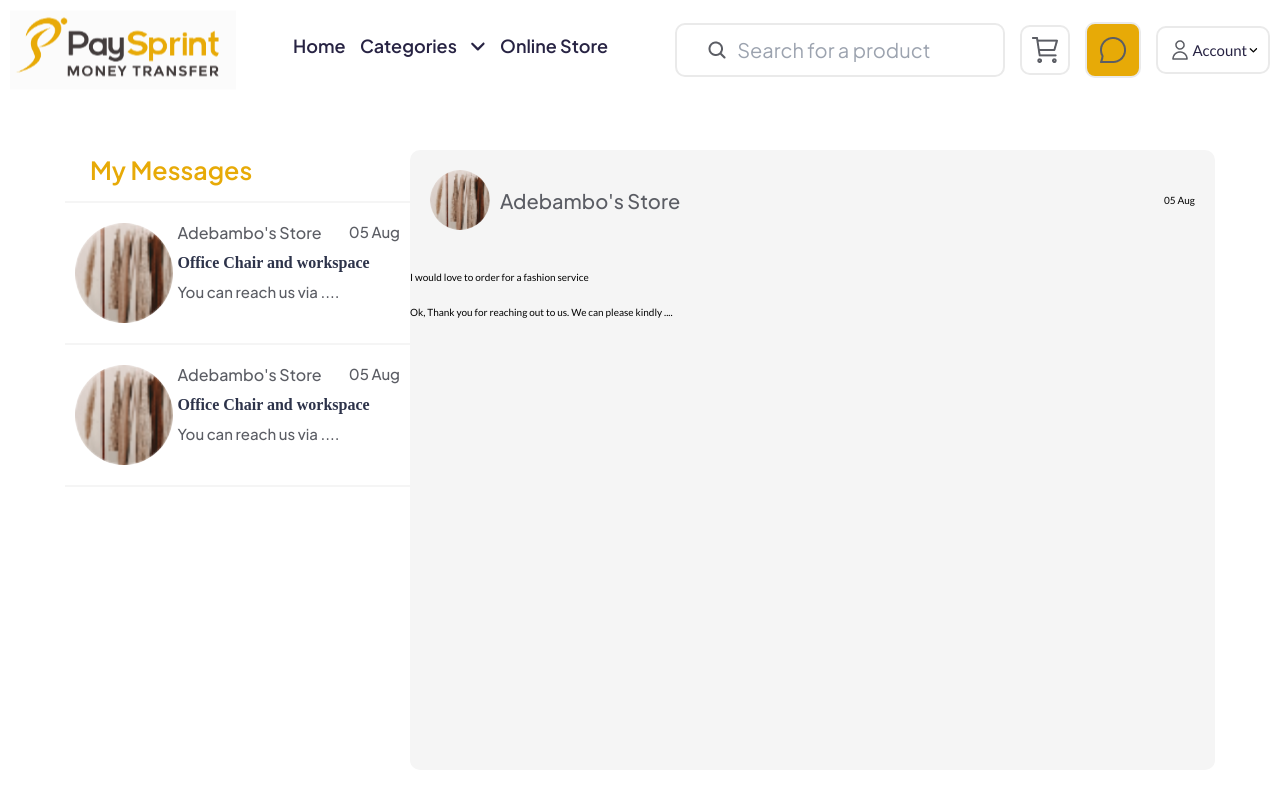
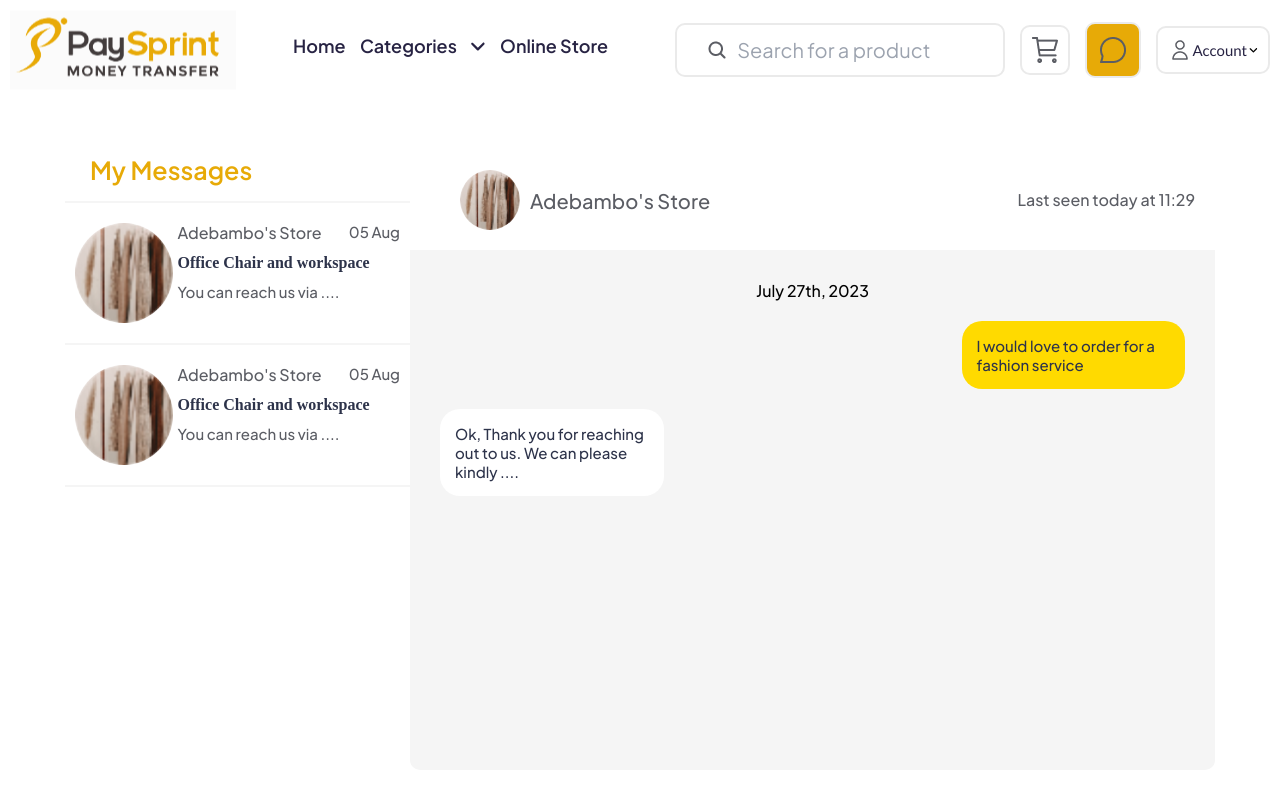
Before and after one commit to adejosh01/paysprint-estore, a React (Create React App) app: page /messages in a window 1280 px wide. Both pictures are taken after a click on the element 237 px from the left and 273 px from the top of the page. Shown: the top 800 px of the page. Built offline with nearby package versions, Linux system fonts and the light colour scheme.

Commit message:
remain "to compose"

```diff
--- a/src/pages/messages/messages.page.jsx
+++ b/src/pages/messages/messages.page.jsx
@@ -53,8 +53,9 @@ export const Messages = ({title}) => {
                                 <img src={profileIcon} alt="profile icon" />
                                 <h4> Adebambo's Store </h4>
                             </div>
-                            <p> 05 Aug </p>
+                            <p> Last seen today at 11:29 </p>
                         </div>
+                        <p className='thedate'> July 27th, 2023 </p>
                         <div>
                             <p>
                                 I would love to order for a fashion service
@@ -65,7 +66,9 @@ export const Messages = ({title}) => {
                                 Ok, Thank you for reaching out to us. We can  please kindly ....
                             </p>
                         </div>
+
                     </div>
+
 
                 </section>
             </div>
--- a/src/pages/messages/messages.scss
+++ b/src/pages/messages/messages.scss
@@ -98,6 +98,7 @@
                 justify-content: space-between;
                 align-items: center;
                 padding: 2rem;
+                background-color: #fff;
                 div h4 {
                     font: 500 20px 'plus jakarta sans';
                     line-height: 25px;
@@ -109,9 +110,41 @@
                     height: 6rem;
                     border-radius: 50%;
                 }
+                p {
+                  font: 500 16px 'plus jakarta sans';
+                  line-height: 22px;
+                  color: #5B5D64;
+                }
             }
-            div {
+            .thedate {
+                font: 500 16px "Plus Jakarta Sans";
+                text-align: center;
+                margin-top: 1rem;
+            }
+            div:not(.title):nth-last-child(2)  {
                 display: flex;
+                justify-content: flex-end;
+                padding: 0 3rem;
+                p {
+                    width: 30%;
+                    font: 500 15px 'plus jakarta sans';
+                    color: #2D334A;
+                    background: #FFDA00;
+                    padding: 1.5rem;
+                    border-radius: 2rem;
+                }
+            }
+            div:not(.title):last-child {
+                display: flex;
+                padding: 0 3rem;
+                p {
+                    width: 30%;
+                    font: 500 15px 'plus jakarta sans';
+                    color: #2D334A;
+                    background: #fff;
+                    padding: 1.5rem;
+                    border-radius: 2rem;
+                }
             }
         }
     }
```
